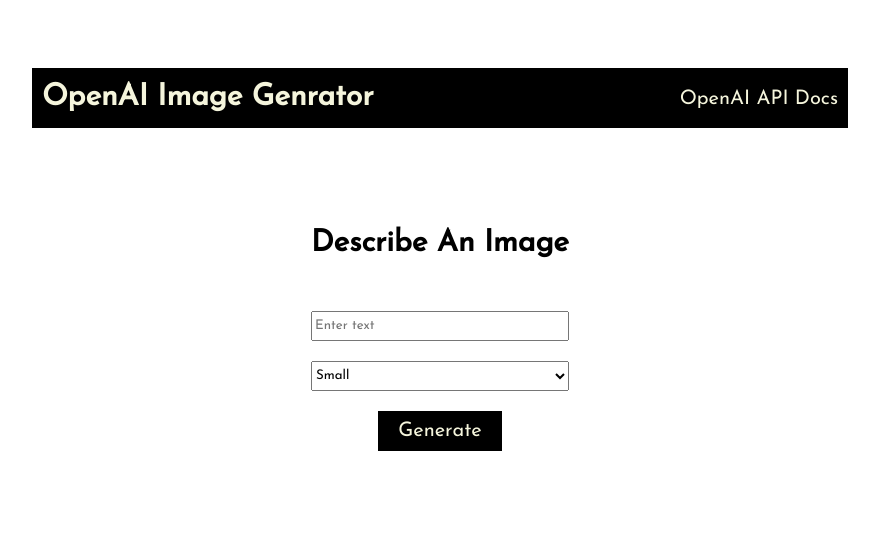
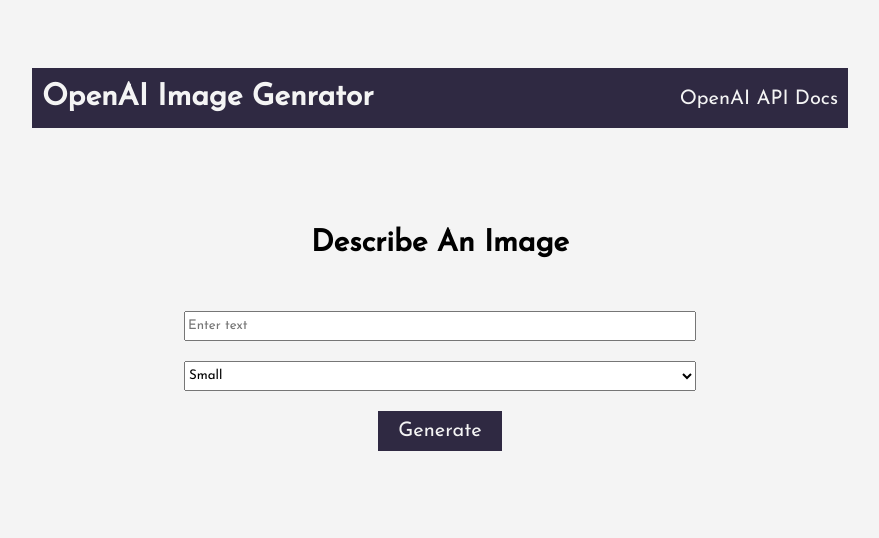
Before and after one commit to erynder-z/ai-image-generator, a website: page public/index.html in a window 1280 px wide. Shown: the whole page, without its empty margins (200-1079 px from the left). Drawn offline with Linux system fonts and the light colour scheme.

Commit message:
Update styling

```diff
--- a/public/stylesheets/style.css
+++ b/public/stylesheets/style.css
@@ -1,4 +1,10 @@
 @import url('https://fonts.googleapis.com/css2?family=Josefin+Sans&display=swap');
+
+:root {
+  --background: #f4f4f4;
+  --color_bright: #f4f4f4;
+  --primary: #2f2942;
+}
 
 *,
 *::before,
@@ -12,6 +18,7 @@
   margin: auto;
   line-height: 1.75;
   font-size: 1.25em;
+  background-color: var(--background);
 }
 
 html,
@@ -36,7 +43,7 @@
 ul,
 ol {
   margin-bottom: 2em;
-  color: #1d1d1d;
+  color: var(--primary);
   font-family: sans-serif;
 }
 
@@ -46,8 +53,8 @@
   align-items: center;
   height: 3rem;
   padding: 0.5em;
-  background-color: black;
-  color: beige;
+  background-color: var(--primary);
+  color: var(--color_bright);
 }
 
 .navbar ul {
@@ -55,7 +62,7 @@
 }
 
 .navbar a {
-  color: beige;
+  color: var(--color_bright);
   text-decoration: none;
 }
 
@@ -75,6 +82,7 @@
   flex-direction: column;
   justify-content: center;
   align-items: center;
+  min-width: 40vw;
 }
 
 .form-control {
@@ -96,8 +104,8 @@
   padding: 0.5rem 1rem;
   margin: 0.5rem 0;
   border: none;
-  background-color: black;
-  color: beige;
+  background-color: var(--primary);
+  color: var(--color_bright);
   font-size: 1em;
   cursor: pointer;
 }
```
